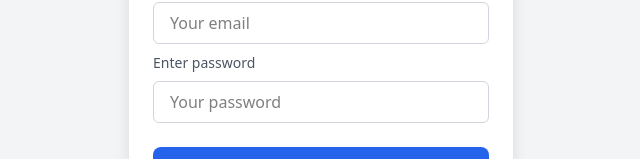
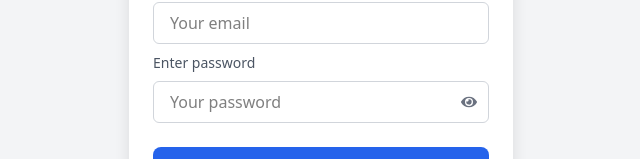
Before and after one commit to dipankar049/chat-room, a React (Vite) app in the folder frontend/: page / in a window 1280 px wide. Shown: the part 300-459 px from the top of the page, without its empty margins (319-959 px from the left). Built offline with nearby package versions, Linux system fonts and the light colour scheme; no server answers.

Commit message:
style: improve chat page

```diff
--- a/frontend/package.json
+++ b/frontend/package.json
@@ -16,6 +16,7 @@
     "lucide-react": "^0.526.0",
     "react": "^19.1.0",
     "react-dom": "^19.1.0",
+    "react-icons": "^5.5.0",
     "react-router-dom": "^7.7.0",
     "react-toastify": "^11.0.5",
     "socket.io-client": "^4.8.1",
--- a/frontend/src/pages/HomePage.jsx
+++ b/frontend/src/pages/HomePage.jsx
@@ -22,6 +22,7 @@ export default function HomePage({ setUser, user, setRoom }) {
   const [joinPassword, setJoinPassword] = useState("");
   const [Loading, setLoading] = useState(false);
   const [tab, setTab] = useState('all');
+  const [imageError, setImageError] = useState(false);
 
   useEffect(() => {
     async function fetchRooms() {
@@ -60,6 +61,9 @@ export default function HomePage({ setUser, user, setRoom }) {
     return roomsList.filter(room => room.owner === user.id);
   }, [roomsList, tab, user.id]);
 
+  const photoURL = user?.profilePhoto_url || "";
+  const firstLetter = user.username?.charAt(0)?.toUpperCase() || "U";
+
   if (!user) return <p>Loading...</p>;
 
   return (
@@ -78,7 +82,16 @@ export default function HomePage({ setUser, user, setRoom }) {
             id="profile-btn"
             onClick={() => navigate('/profile')}
           >
-            <p>{user.username?.charAt(0)?.toUpperCase() || 'P'}</p>
+            {photoURL && !imageError ? (
+              <img
+                src={photoURL}
+                alt="Profile"
+                className="profile-avatar-img1"
+                onError={() => setImageError(true)}  // triggers fallback
+              />
+            ) : (
+              <p>{firstLetter}</p>
+            )}
           </button>
         </div>
       </div>
--- a/frontend/src/pages/LoginPage.jsx
+++ b/frontend/src/pages/LoginPage.jsx
@@ -5,6 +5,7 @@ import { validateUserInput } from '../utils/validation';
 import "../style/LoginPage.css";
 import { toast } from 'react-toastify';
 import { signInWithGoogle } from "../firebase/auth";
+import { FaEye, FaEyeSlash } from "react-icons/fa";
 
 export default function LoginPage({ setUser }) {
   const [tab, setTab] = useState("login");
@@ -15,6 +16,7 @@ export default function LoginPage({ setUser }) {
     email: "",
     password: "",
   });
+  const [showPassword, setShowPassword] = useState(false);
 
   const handleLogin = async () => {
 
@@ -127,13 +129,24 @@ export default function LoginPage({ setUser }) {
 
           <div className="form-group">
             <label className="form-label">Enter password</label>
-            <input
-              type="password"
-              value={form.password}
-              onChange={(e) => setForm({ ...form, password: e.target.value })}
-              placeholder="Your password"
-              className="form-input"
-            />
+            <div className="input-container">
+              <input
+                type={showPassword ? "text" : "password"}
+                value={form.password}
+                onChange={(e) =>
+                  setForm({ ...form, password: e.target.value })
+                }
+                placeholder="Your password"
+                className="form-input"
+              />
+
+              <span
+                className="eye-icon"
+                onClick={() => setShowPassword(!showPassword)}
+              >
+                {showPassword ? <FaEyeSlash /> : <FaEye />}
+              </span>
+            </div>
           </div>
         </div>
 
--- a/frontend/src/pages/ProfilePage.jsx
+++ b/frontend/src/pages/ProfilePage.jsx
@@ -4,9 +4,11 @@ import { useNavigate } from "react-router-dom";
 import { toast } from "react-toastify";
 import "../style/ProfilePage.css";
 import { logout } from "../firebase/auth";
+import { useState } from "react";
 
 export default function ProfilePage({ user, setUser, setRoom }) {
   const navigate = useNavigate();
+  const [imageError, setImageError] = useState(false);
 
   const handleLogout = async () => {
     try {
@@ -29,7 +31,8 @@ export default function ProfilePage({ user, setUser, setRoom }) {
     return <div className="profile-container">Loading...</div>;
   }
 
-  const firstLetter = user.username?.charAt(0)?.toUpperCase() || "?";
+  const photoURL = user?.profilePhoto_url || "";
+  const firstLetter = user.username?.charAt(0)?.toUpperCase() || "U";
   const formattedDate = new Date(user.joinedAt).toLocaleDateString("en-GB", {
     day: "numeric",
     month: "short",
@@ -39,12 +42,12 @@ export default function ProfilePage({ user, setUser, setRoom }) {
   return (
     <div className="profile-container">
       <div className="profile-card">
-        {user.profilePhoto_url && user.profilePhoto_url.trim() !== "" ? (
+        {photoURL && !imageError ? (
           <img
-            src={user.profilePhoto_url}
+            src={photoURL}
             alt="Profile"
             className="profile-avatar-img"
-            onError={(e) => (e.target.style.display = "none")} // hides if invalid photo URL
+            onError={() => setImageError(true)}  // triggers fallback
           />
         ) : (
           <div className="profile-avatar">{firstLetter}</div>
--- a/frontend/src/style/ChatPage.css
+++ b/frontend/src/style/ChatPage.css
@@ -95,6 +95,8 @@
 .message-wrapper.other-user {
   margin-right: auto;
   text-align: left;
+  width: fit-content;
+  max-width: calc(100%-4rem);
 }
 
 /* Message Bubble */
@@ -131,6 +133,14 @@
   margin-top: 0.25rem;
   justify-content: flex-end;
 }
+
+/* .other-message-footer {
+  display: flex;
+  align-items: center;
+  gap: 0.25rem;
+  margin-top: 0.25rem;
+  justify-content: flex-start;
+} */
 
 .message-time {
   font-size: 0.75rem;
--- a/frontend/src/style/LoginPage.css
+++ b/frontend/src/style/LoginPage.css
@@ -51,6 +51,21 @@
   border-radius: 0.375rem;
   outline: none;
   transition: 0.2s;
+}
+
+.input-container {
+  position: relative;
+  width: 100%;
+}
+
+.eye-icon {
+  position: absolute;
+  right: 12px;
+  top: 50%;
+  transform: translateY(-50%);
+  cursor: pointer;
+  color: #6b7280;
+  font-size: 1rem;
 }
 
 .form-input:focus {
```
Also changed, not shown: 1 other file (tests, documents, lock files or other folders).
